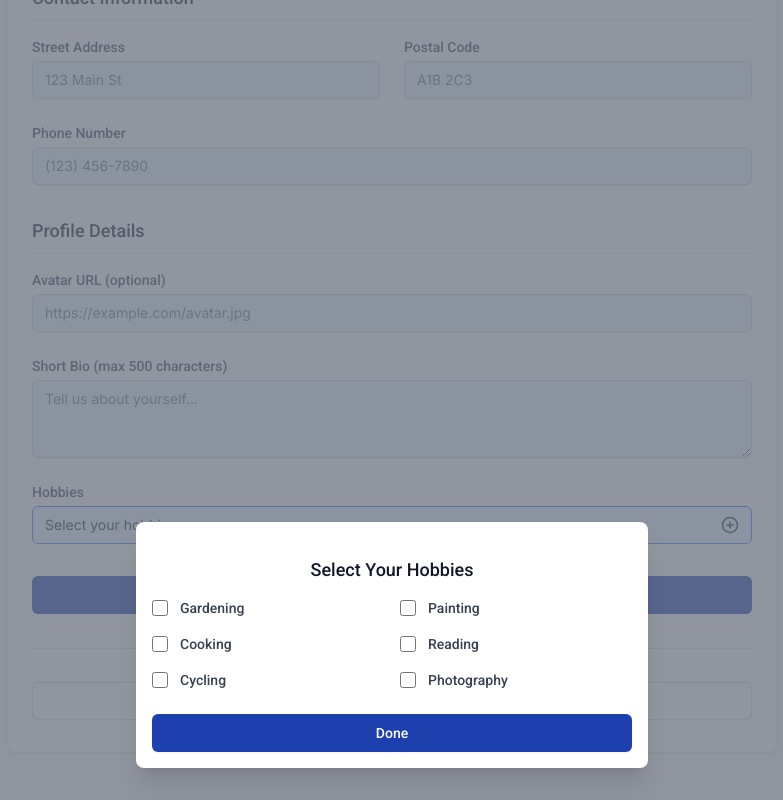
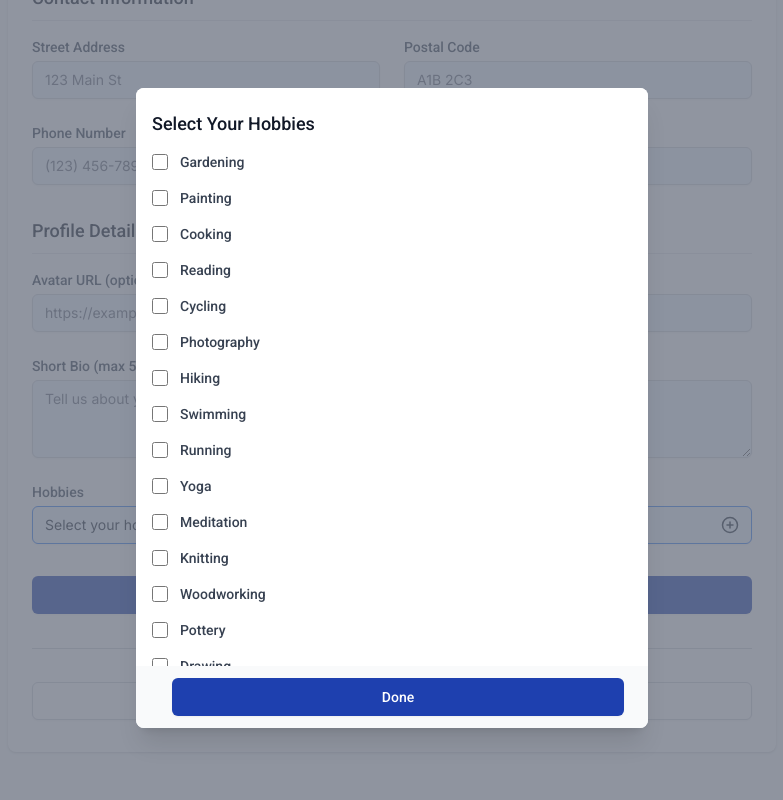
Before and after one commit to FSDev-NeighborConnect/frontend, a React (Vite) app: page /register in a window 1280 px wide. Both pictures are taken after a click on the button "Select your hobbies". Shown: the part 421-1221 px from the top of the page, without its empty margins (248-1031 px from the left). Built offline with nearby package versions, Linux system fonts and the light colour scheme.

Commit message:
Centered the modal and made it scrollable when a certain number of hobbies are available to select from.

```diff
--- a/src/pages/newuser.jsx
+++ b/src/pages/newuser.jsx
@@ -22,12 +22,13 @@ function NewUser() {
   const navigate = useNavigate()
 
   const hobbiesList = [
-    'Gardening',
-    'Painting',
-    'Cooking',
-    'Reading',
-    'Cycling',
-    'Photography'
+    'Gardening', 'Painting', 'Cooking', 'Reading', 'Cycling', 'Photography',
+    'Hiking', 'Swimming', 'Running', 'Yoga', 'Meditation', 'Knitting',
+    'Woodworking', 'Pottery', 'Drawing', 'Singing', 'Dancing', 'Writing',
+    'Chess', 'Board Games', 'Video Games', 'Traveling', 'Baking', 'Fishing',
+    'Camping', 'Kayaking', 'Rock Climbing', 'Golf', 'Tennis', 'Basketball',
+    'Soccer', 'Volleyball', 'Calligraphy', 'Scrapbooking', 'Volunteering',
+    'Beekeeping', 'Bonsai', 'Wine Tasting', 'Coffee Roasting'
   ]
 
   const handleChange = (e) => {
@@ -388,28 +389,41 @@ function NewUser() {
       {/* Hobbies Modal */}
       {showHobbiesModal && (
         <div className="fixed z-10 inset-0 overflow-y-auto">
-          <div className="flex items-end justify-center min-h-screen pt-4 px-4 pb-20 text-center sm:block sm:p-0">
-            <div className="fixed inset-0 transition-opacity" aria-hidden="true">
+          <div className="flex items-center justify-center min-h-screen pt-4 px-4 pb-20 text-center sm:block sm:p-0">
+            {/* Background overlay */}
             <div
-                className="absolute inset-0 bg-gray-500 opacity-75"
+              className="fixed inset-0 transition-opacity"
+              aria-hidden="true"
               onClick={() => setShowHobbiesModal(false)}
-              ></div>
+            >
+              <div className="absolute inset-0 bg-gray-500 opacity-75"></div>
             </div>
 
-            <span className="hidden sm:inline-block sm:align-middle sm:h-screen" aria-hidden="true">&#8203;</span>
+            {/* Centering the modal */}
+            <span
+              className="hidden sm:inline-block sm:align-middle sm:h-screen"
+              aria-hidden="true"
+            >
+              &#8203; {/* Zero-Width Space used to center the modal */}
+            </span>
 
+            {/* Modal container with scrollable content */}
             <div className="
-              inline-block align-bottom bg-white rounded-lg px-4 pt-5 pb-4
-              text-left overflow-hidden shadow-xl transform transition-all
-              sm:my-8 sm:align-middle sm:max-w-lg sm:w-full sm:p-6
+              inline-block align-middle bg-white rounded-lg
+              text-left overflow-hidden shadow-xl transform
+              transition-all sm:my-8 sm:max-w-lg sm:w-full
+              max-h-[80vh] flex flex-col
             ">
-              <div>
-                <div className="mt-3 text-center sm:mt-5">
+              {/* Modal header */}
+              <div className="bg-white px-4 pt-5 pb-4 sm:p-6 sm:pb-4">
                 <h3 className="text-lg leading-6 font-medium text-gray-900 font-roboto">
                   Select Your Hobbies
                 </h3>
-                  <div className="mt-4">
-                    <div className="grid grid-cols-2 gap-4">
+              </div>
+
+              {/* Scrollable content area */}
+              <div className="px-4 overflow-y-auto flex-grow">
+                <div className="grid grid-cols-1 sm:grid-cols-2 gap-4">
                   {hobbiesList.map(hobby => (
                     <div key={hobby} className="flex items-start">
                       <div className="flex items-center h-5">
@@ -426,7 +440,10 @@ function NewUser() {
                         />
                       </div>
                       <div className="ml-3 text-sm">
-                            <label htmlFor={`hobby-${hobby}`} className="font-medium text-gray-700 font-roboto">
+                        <label
+                          htmlFor={`hobby-${hobby}`}
+                          className="font-medium text-gray-700 font-roboto"
+                        >
                           {hobby}
                         </label>
                       </div>
@@ -434,17 +451,17 @@ function NewUser() {
                   ))}
                 </div>
               </div>
-                </div>
-              </div>
-              <div className="mt-5 sm:mt-6">
+
+              {/* Modal footer */}
+              <div className="bg-gray-50 px-4 py-3 sm:px-6 sm:flex sm:flex-row-reverse">
                 <button
                   type="button"
                   onClick={() => setShowHobbiesModal(false)}
                   className="
-                    inline-flex justify-center w-full rounded-md border border-transparent
+                    w-full inline-flex justify-center rounded-md border border-transparent
                     shadow-sm px-4 py-2 bg-blue-800 text-base font-medium text-white
                     hover:bg-blue-900 focus:outline-none focus:ring-2 focus:ring-offset-2
-                    focus:ring-blue-700 sm:text-sm font-roboto
+                    focus:ring-blue-700 sm:ml-3 sm:w-auto sm:text-sm font-roboto
                   "
                 >
                   Done
```
Lines whose indentation alone changed are shown as unchanged.
